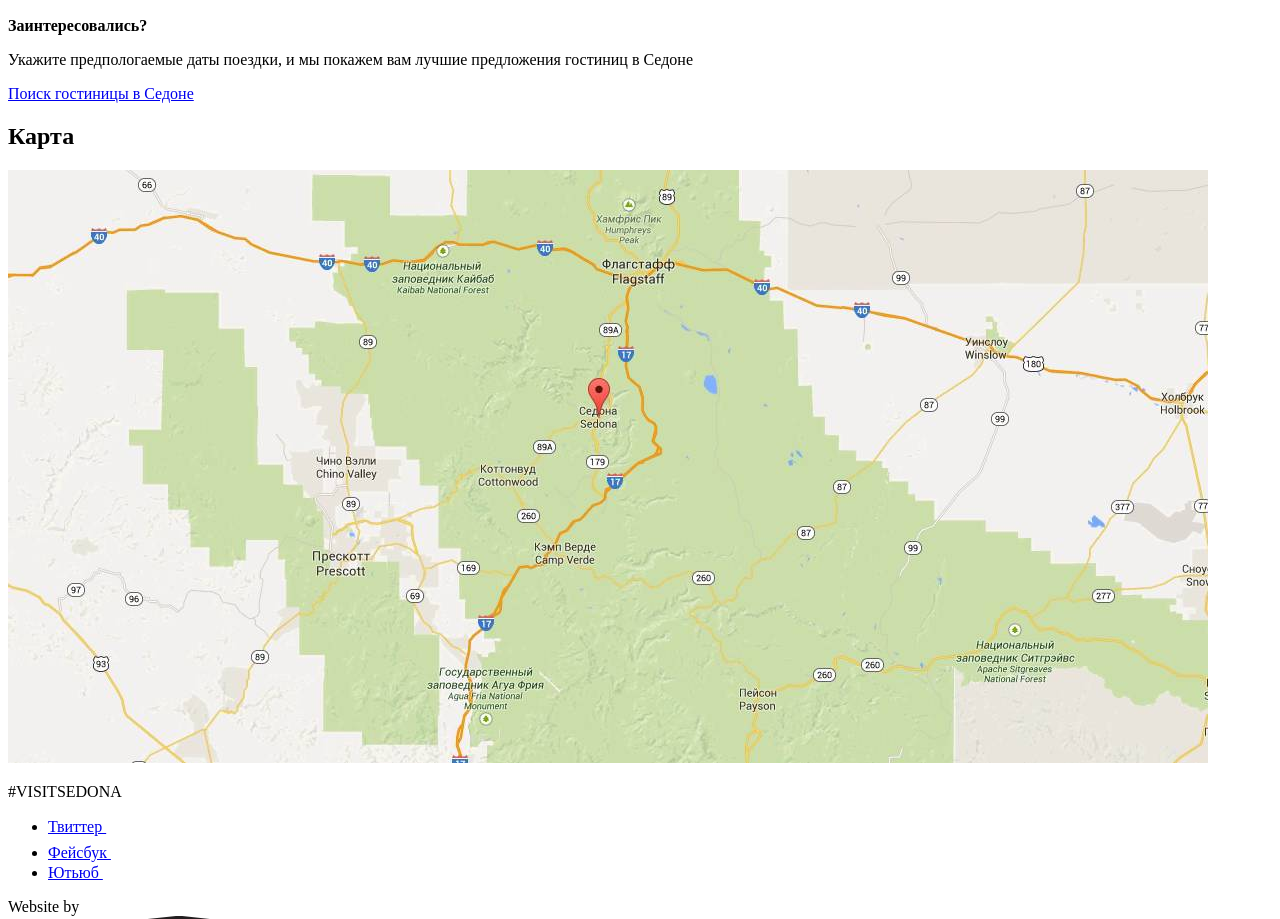
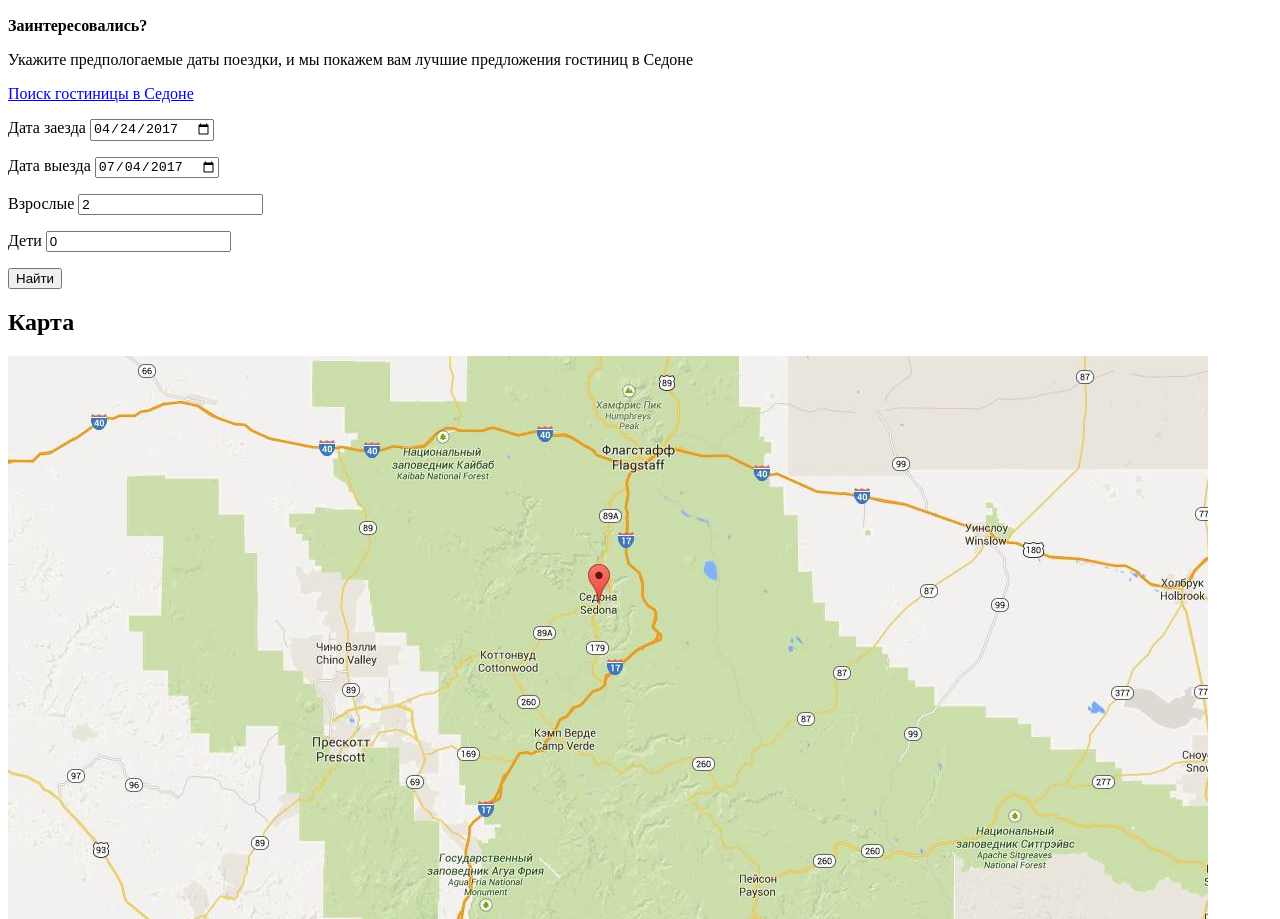
Before and after one commit to Denkolaben/541843-sedona, a plain HTML site: page index.html in a window 1280 px wide. Shown: the part 2389-3308 px from the top of the page. Drawn offline with Linux system fonts and the light colour scheme.

Commit message:
index inner
Разметка форм 1

```diff
--- a/index.html
+++ b/index.html
@@ -84,8 +84,26 @@
        	<h2 class="visually-hidden">Поиск отеля</h2>
        	<b>Заинтересовались?</b>
        	<p>Укажите предпологаемые даты поездки, и мы покажем вам лучшие предложения гостиниц в Седоне</p>
-       	<a href="#" class="button form-searching-hotel">Поиск гостиницы в Седоне</a>
-       	<!-- Добавить сюда форму поиска -->
+       	<a class="button hotel-search-form" href="#">Поиск гостиницы в Седоне</a>
+       	<form class="hotel-search-form" action="https://echo.htmlacademy.ru" method="post">
+         <p calss="hotel-search-item">
+           <label for="hotel-search-start-date">Дата заезда</label>
+           <input type="date" id="hotel-search-start-date" name="start-date" value="2017-04-24">
+         </p>
+         <p calss="hotel-search-item">
+           <label for="hotel-search-finish-date">Дата выезда</label>
+           <input type="date" id="hotel-search-finish-date" name="finish-date" value="2017-07-04">
+         </p>
+         <p>
+           <label for="hotel-search-adults-number">Взрослые</label>
+           <input type="text" id="hotel-search-adults-number" name="adults-number" value="2">
+         </p>
+         <p>
+           <label for="hotel-search-kids-number">Дети</label>
+           <input type="text" id="hotel-search-kids-number" name="kids-number" value="0">
+         </p>
+         <input class="submit-hotel-form" type="submit" value="Найти">
+        </form>
        </section>
 
        <section class="map">
```
Also changed, not shown: inner.html (+15 -1 lines).
